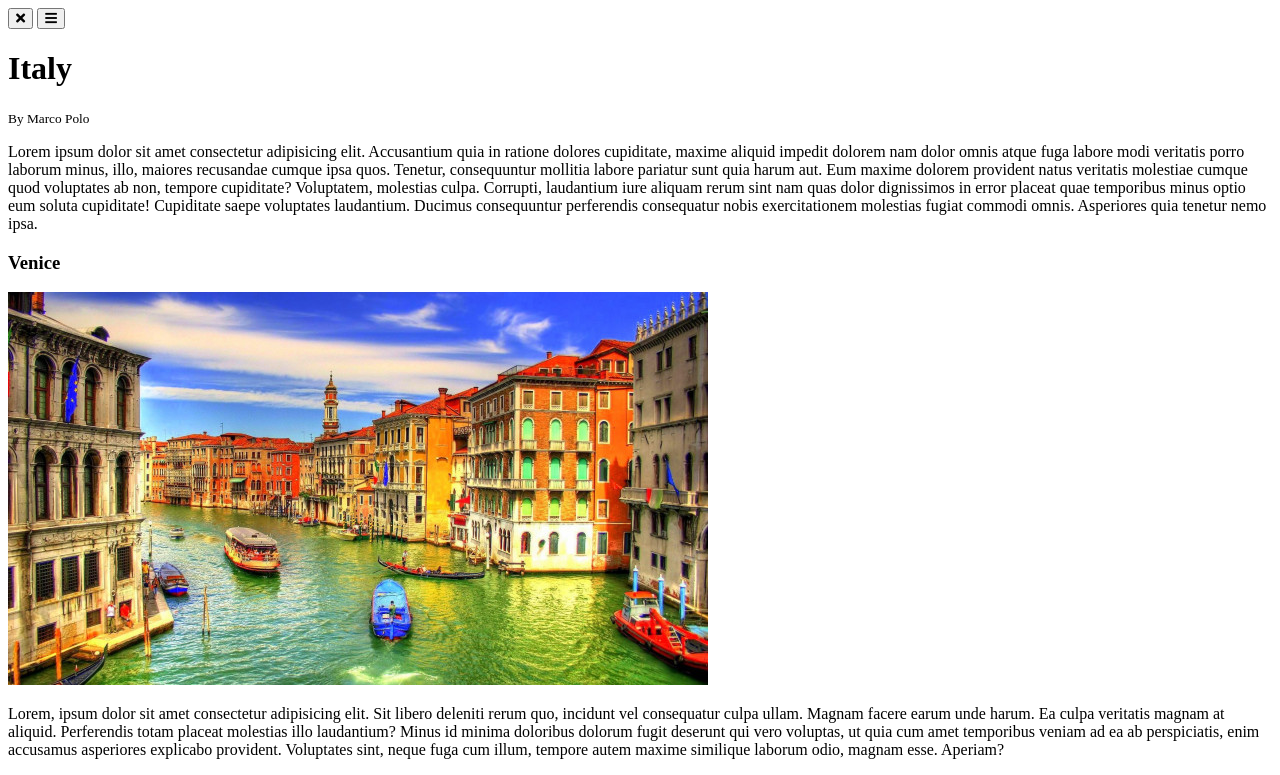
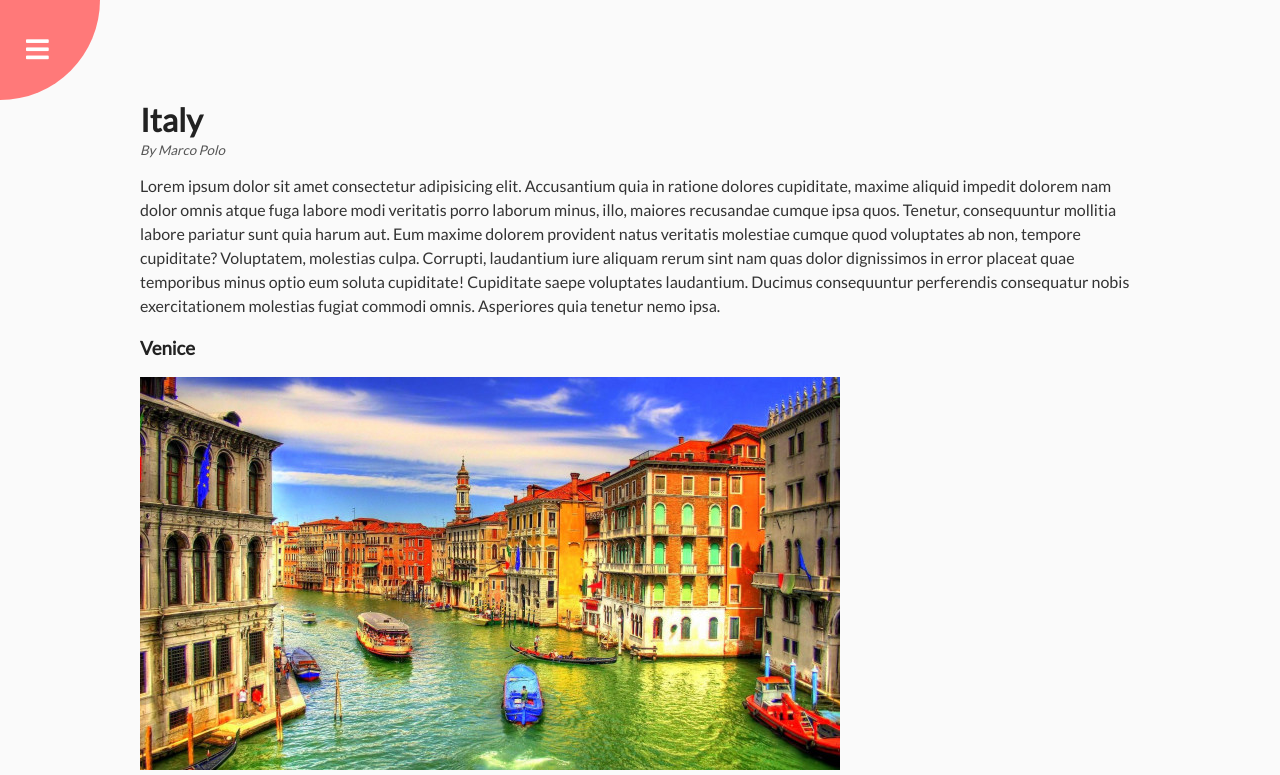
Before and after one commit to speyrot/rotatingNav, a plain HTML site: page index.html in a window 1280 px wide. Shown: the top 775 px of the page. Drawn offline with Linux system fonts and the light colour scheme.

Commit message:
finished styling

```diff
--- a/index.html
+++ b/index.html
@@ -19,7 +19,6 @@
                 </button>
             </div>
         </div>
-    </div>
 
         <div class="content">
             <h1>Italy</h1>
@@ -35,12 +34,13 @@
             <p>Lorem, ipsum dolor sit amet consectetur adipisicing elit. Sit libero deleniti rerum quo, incidunt vel consequatur culpa ullam. Magnam facere earum unde harum. Ea culpa veritatis magnam at aliquid. Perferendis totam placeat molestias illo laudantium? Minus id minima doloribus dolorum fugit deserunt qui vero voluptas, ut quia cum amet temporibus veniam ad ea ab perspiciatis, enim accusamus asperiores explicabo provident. Voluptates sint, neque fuga cum illum, tempore autem maxime similique laborum odio, magnam esse. Aperiam?</p>
 
         </div>
+    </div>
 
     <nav>
         <ul>
             <li><i class="fas fa-home"></i><a href="#"> Home</a></li>
-            <li><i class="fas fa-home"></i><a href="#"> About</a></li>
-            <li><i class="fas fa-home"></i><a href="#"> Contact</a></li>
+            <li><i class="fas fa-user-alt"></i><a href="#"> About</a></li>
+            <li><i class="fas fa-envelope"></i><a href="#"> Contact</a></li>
         </ul>
     </nav>
 
--- a/style.css
+++ b/style.css
@@ -0,0 +1,145 @@
+@import url('https://fonts.googleapis.com/css?family=Lato&display=swap');
+
+* {
+    box-sizing: border-box;
+}
+
+body {
+    font-family: 'Lato', sans-serif;
+    background-color: #333;
+    color: #222;
+    overflow-x: hidden;
+    margin: 0;
+}
+
+.container {
+    background-color: #fafafa;
+    transform-origin: top left;
+    transition: transform 0.5s linear;
+    width: 100vw;
+    min-height: 100vh;
+    padding: 50px;
+}
+
+.container.show-nav {
+    transform: rotate(-20deg);
+}
+
+.circle-container {
+    position: fixed;
+    top: -100px;
+    left: -100px;
+}
+
+.circle {
+    background-color: #ff7979;
+    height: 200px;
+    width: 200px;
+    border-radius: 50%;
+    position: relative;
+    transition: transform 0.5s linear;
+}
+
+.container.show-nav .circle {
+    transform: rotate(-70deg);
+}
+
+.circle button {
+    cursor: pointer;
+    position: absolute;
+    top: 50%;
+    left: 50%;
+    height: 100px;
+    background: transparent;
+    border: 0;
+    font-size: 26px;
+    color: #fff;
+}
+
+.circle button:focus {
+    outline: none;
+}
+
+.circle button#open {
+    left: 60%;
+}
+
+.circle button#close {
+    top: 60%;
+    transform: rotate(90deg);
+    transform-origin: top left;
+}
+
+.container.show-nav + nav li {
+    transform: translateX(0);
+    transition-delay: 0.3s;
+}
+
+nav{
+    position: fixed;
+    bottom: 40px;
+    left: 0;
+    z-index: 100;
+}
+
+nav ul {
+    list-style-type: none;
+    padding-left: 30px;
+}
+
+nav ul li {
+    text-transform: uppercase;
+    color: #fff;
+    margin: 40px 0;
+    transform: translateX(-100%);
+    transition: transform 0.4s ease-in;
+}
+
+nav ul li i {
+    font-size: 20px;
+    margin-right: 10px;
+}
+
+nav ul li + li {
+    margin-left: 15px;
+    transform: translateX(-150%);
+}
+
+nav ul li + li + li {
+    margin-left: 30px;
+    transform: translateX(-200%);
+}
+
+nav a {
+    color: #fafafa;
+    text-decoration: none;
+    transition: all 0.5s;
+}
+
+nav a:hover {
+    color: #ff7979;
+    font-weight: bold;
+}
+
+.content img {
+    max-width: 100%;
+}
+
+.content {
+    max-width: 1000px;
+    margin: 50px auto;
+}
+
+.content h1 {
+    margin: 0;
+}
+
+.content small {
+    color: #555;
+    font-style: italic;
+}
+
+.content p {
+    color: #333;
+    line-height: 1.5;
+}
```
Lines whose indentation alone changed are shown as unchanged.
